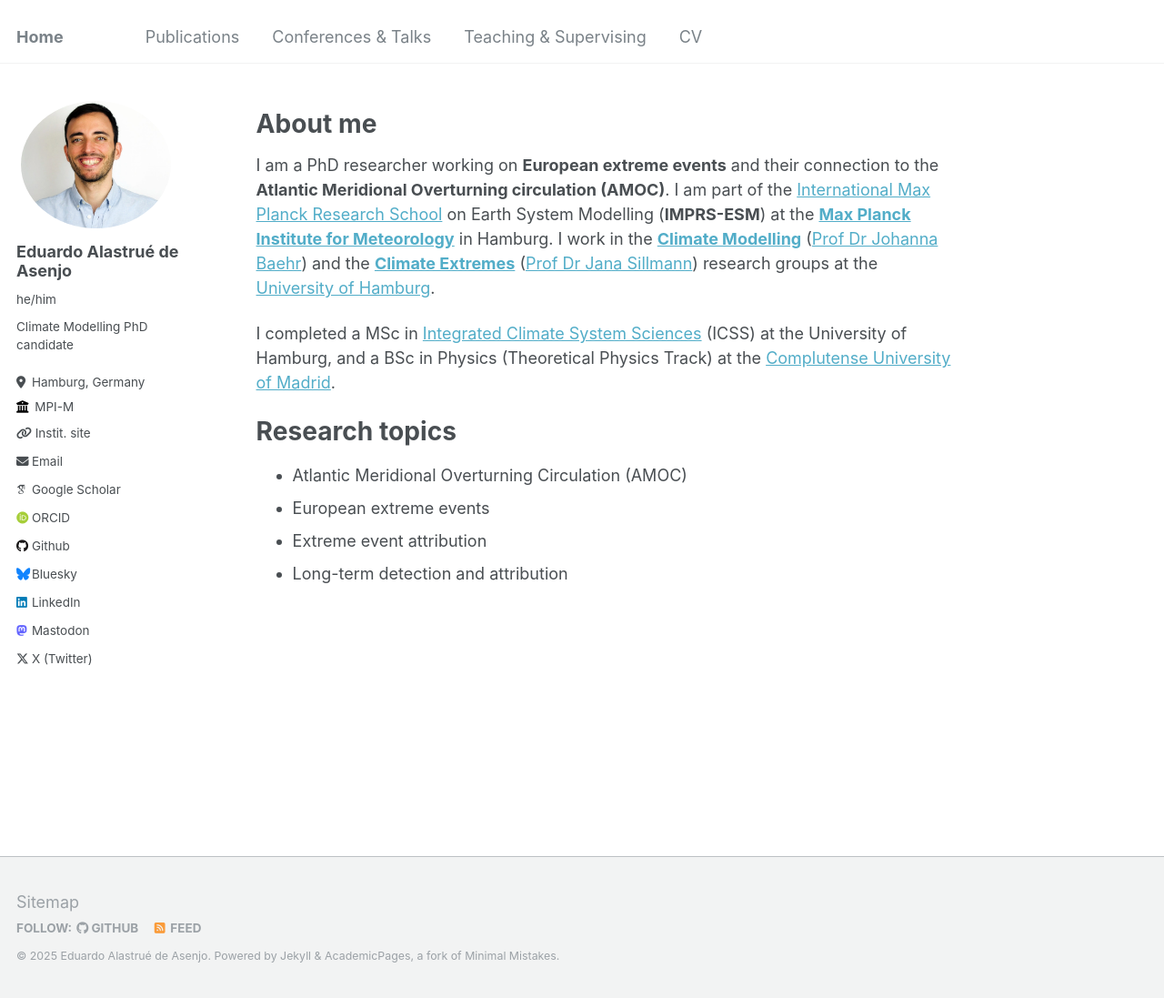
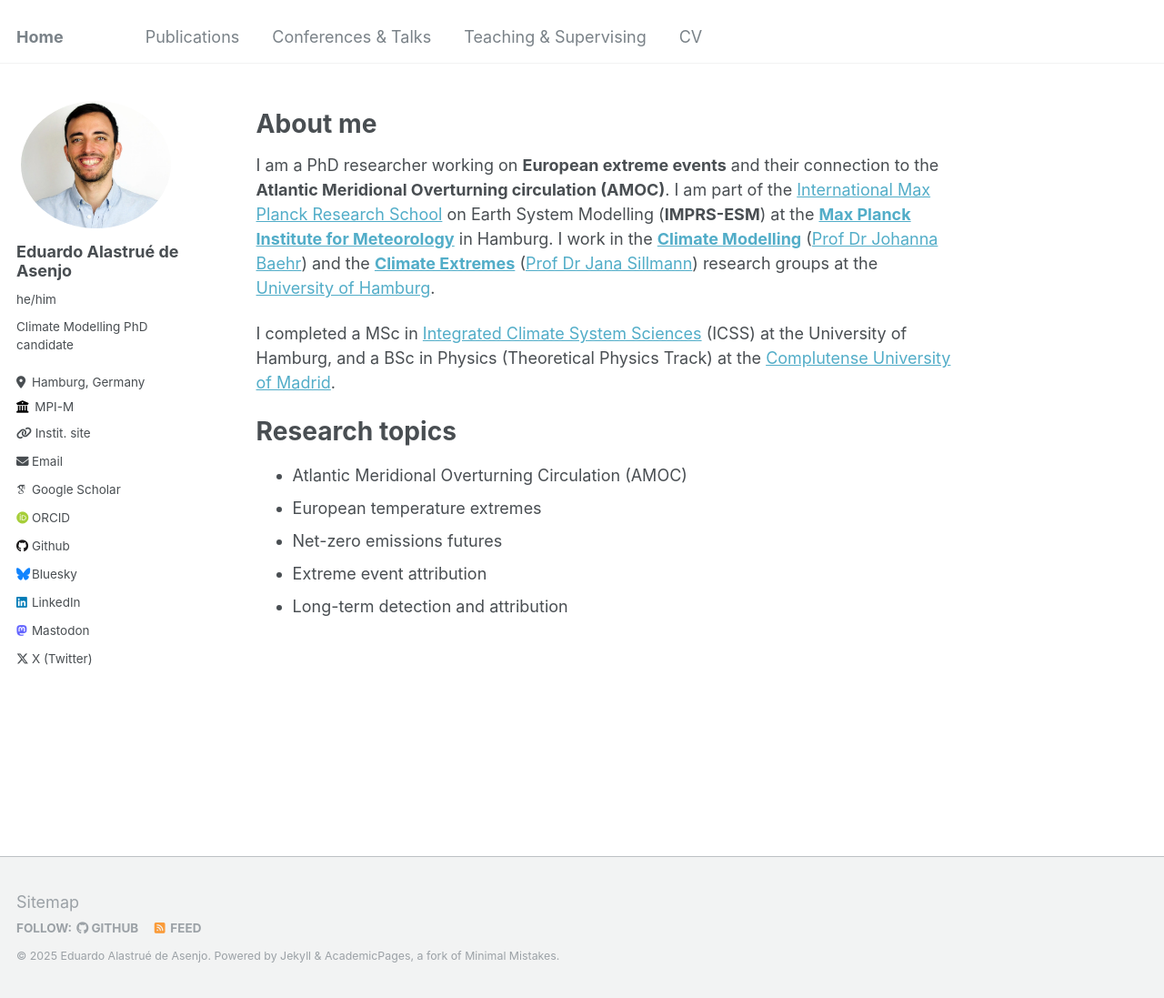
Before and after one commit to edualas/edualas.github.io, a Jekyll site: the page built from _pages/about.md, in a window 1280 px wide and 1097 px high. Shown: the whole window at 91% size. Built offline with Jekyll 4.4.1, drawn with Linux system fonts in a browser that asks for light colours; some web fonts are replaced.

Commit message:
Update about.md

```diff
--- a/_pages/about.md
+++ b/_pages/about.md
@@ -14,6 +14,7 @@ I completed a MSc in [Integrated Climate System Sciences](https://www.sicss.uni-
 
 # Research topics
 - Atlantic Meridional Overturning Circulation (AMOC)
-- European extreme events
+- European temperature extremes
+- Net-zero emissions futures
 - Extreme event attribution
 - Long-term detection and attribution
```
